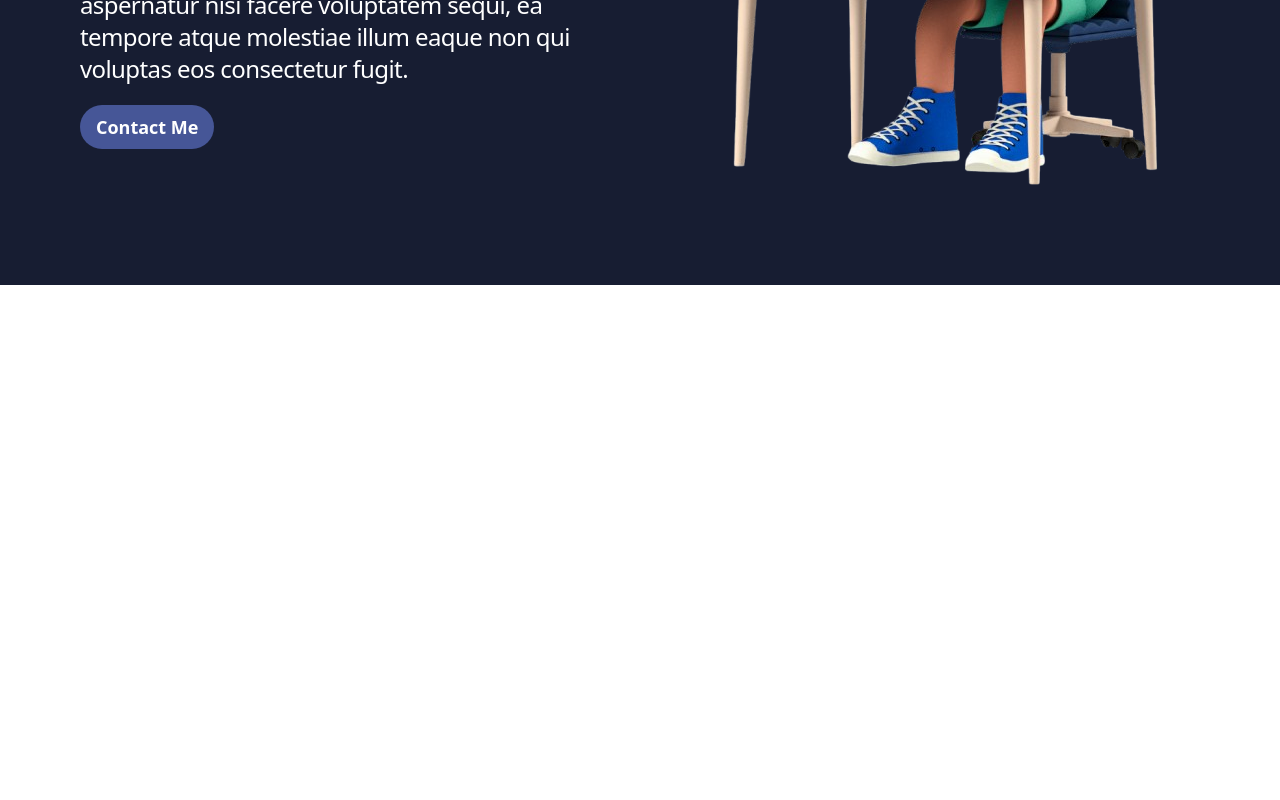
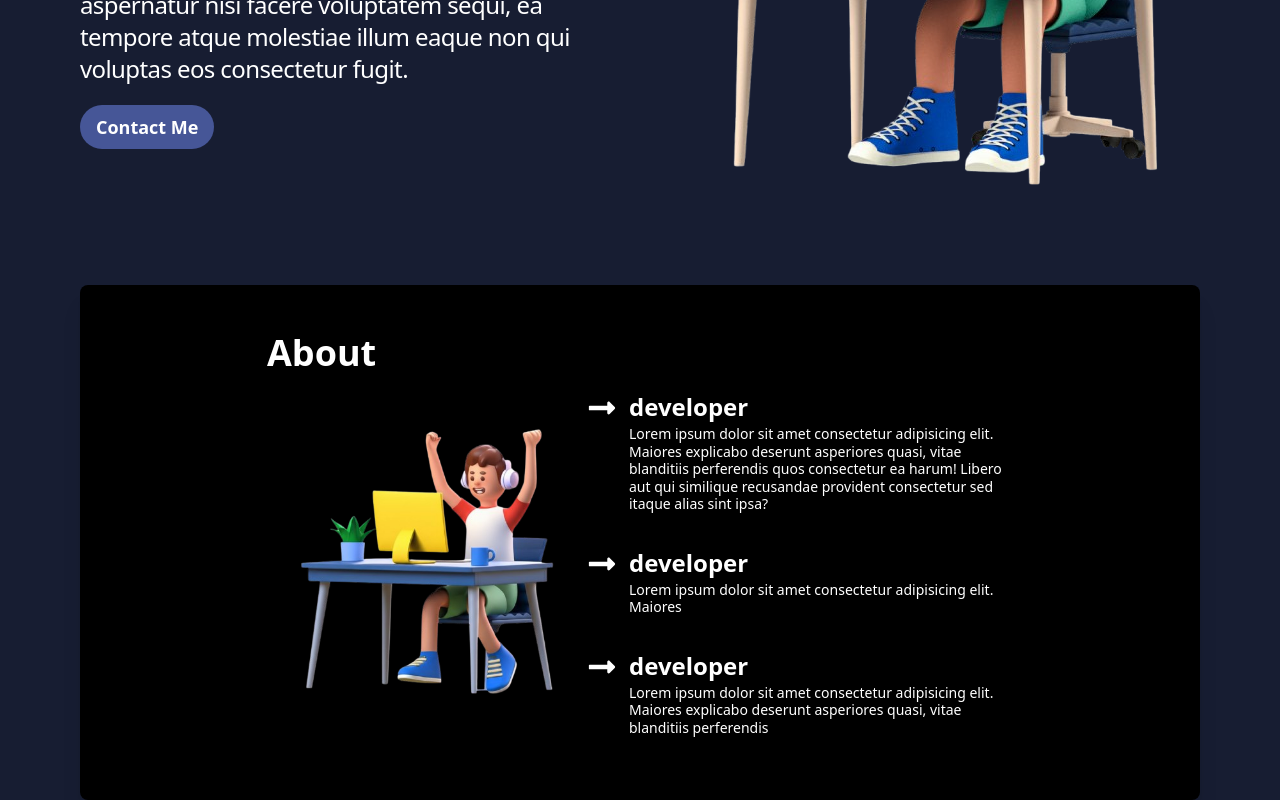
Before and after one commit to prabhjeet127s/portfolio-website, a React (Vite) app: page / in a window 1280 px wide. Shown: the part 459-1259 px from the top of the page. Before the commit the page ends 800 px from the top, so only its background shows below. Built offline with nearby package versions, Linux system fonts and the light colour scheme.

Commit message:
about section completed

```diff
--- a/package.json
+++ b/package.json
@@ -14,6 +14,7 @@
     "@tailwindcss/vite": "^4.1.11",
     "react": "^19.1.0",
     "react-dom": "^19.1.0",
+    "react-icons": "^5.5.0",
     "tailwindcss": "^4.1.11"
   },
   "devDependencies": {
--- a/src/App.jsx
+++ b/src/App.jsx
@@ -1,3 +1,4 @@
+import About from "./components/About"
 import Home from "./components/Home"
 import Nav from "./components/Nav"
 
@@ -12,6 +13,7 @@
 
       <Nav/>
       <Home/>
+      <About/>
     </div>
   )
 }
--- /dev/null
+++ b/src/components/About.jsx
@@ -0,0 +1,66 @@
+import React from "react";
+import AboutImg from "../../src/assets/Gemini_Generated_Image_3x62vi3x62vi3x62-removebg-preview.png";
+import { FaLongArrowAltRight } from "react-icons/fa";
+const About = () => {
+  return (
+    <div
+
+      className="text-white md:flex overflow-hidden items-center md:flex-wrap md:justify-center bg-black shadow-xl mx-0 md:mx-20 bg-opacity-30 rounded-lg p-12"
+    >
+      <div>
+        <h2 className="text-2xl md:text-4xl font-bold">About</h2>
+        <div className="md:flex flex-wrap flex-col md:flex-row items-center">
+          <img className="md:h-80" src={AboutImg} alt="About img" />
+
+          <ul>
+            <div className="flex gap-3 py-4">
+              <FaLongArrowAltRight size={30} className="mt-1" />
+
+              <span className="w-96">
+                <h1 className="text-xl md:text-2xl font-semibold leading-normal">
+                  developer
+                </h1>
+                <p className="text-sm md:text-md leading-tight">
+                  Lorem ipsum dolor sit amet consectetur adipisicing elit.
+                  Maiores explicabo deserunt asperiores quasi, vitae blanditiis
+                  perferendis quos consectetur ea harum! Libero aut qui
+                  similique recusandae provident consectetur sed itaque alias
+                  sint ipsa?
+                </p>
+              </span>
+            </div>
+            <div className="flex gap-3 py-4">
+              <FaLongArrowAltRight size={30} className="mt-1" />
+
+              <span className="w-96">
+                <h1 className="text-xl md:text-2xl font-semibold leading-normal">
+                 developer
+                </h1>
+                <p className="text-sm md:text-md leading-tight">
+                  Lorem ipsum dolor sit amet consectetur adipisicing elit.
+                  Maiores
+                </p>
+              </span>
+            </div>
+            <div className="flex gap-3 py-4">
+              <FaLongArrowAltRight size={30} className="mt-1" />
+
+              <span className="w-96">
+                <h1 className="text-xl md:text-2xl font-semibold leading-normal">
+                 developer
+                </h1>
+                <p className="text-sm md:text-md leading-tight">
+                  Lorem ipsum dolor sit amet consectetur adipisicing elit.
+                  Maiores explicabo deserunt asperiores quasi, vitae blanditiis
+                  perferendis
+                </p>
+              </span>
+            </div>
+          </ul>
+        </div>
+      </div>
+    </div>
+  );
+};
+
+export default About;
```
Also changed, not shown: 1 other file (tests, documents, lock files or other folders).
